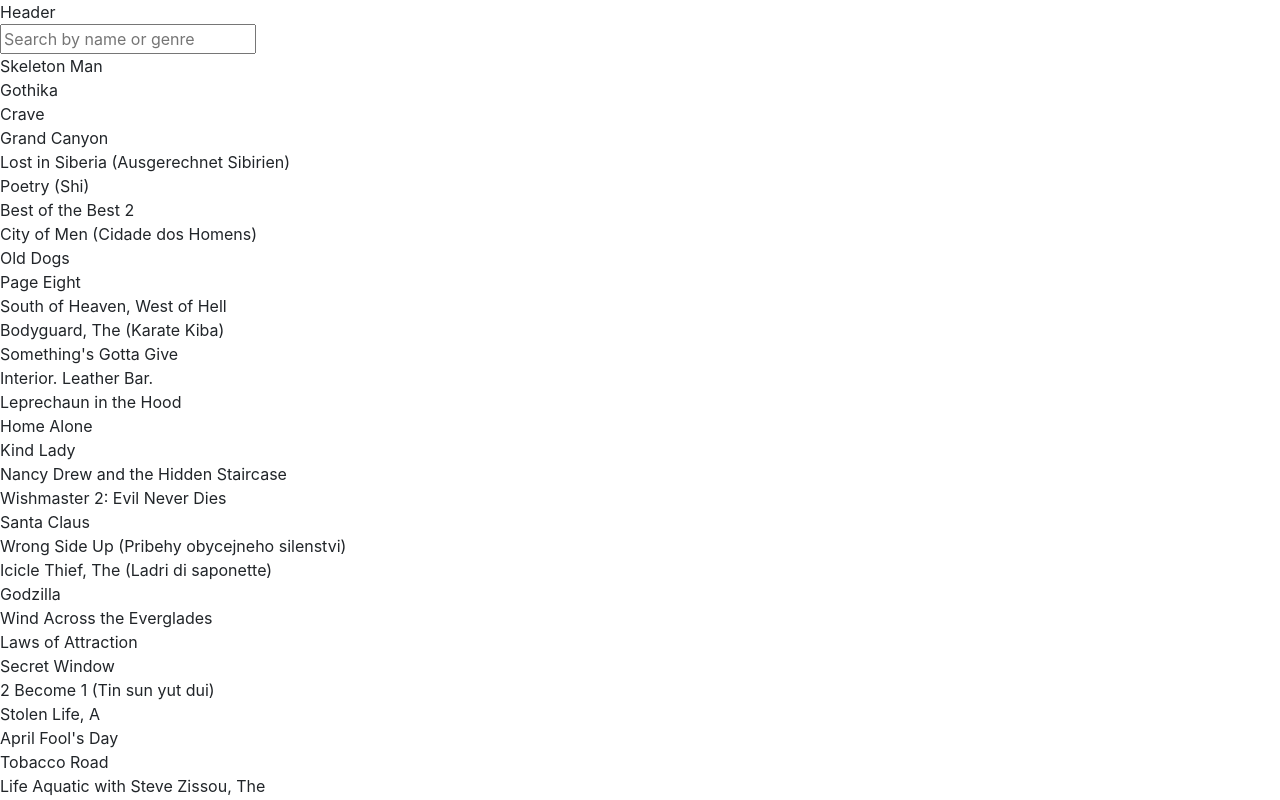
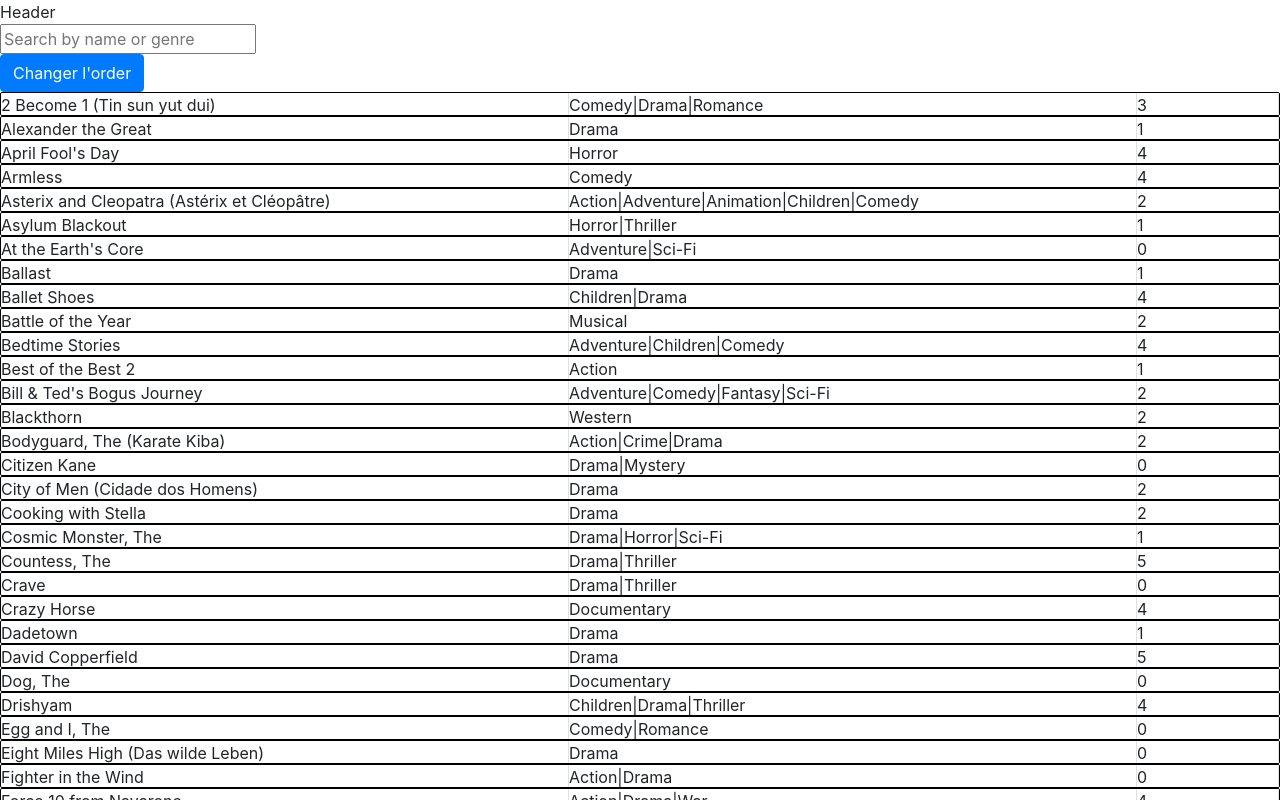
Before and after one commit to LeEdouard/Project, a React (Create React App) app: page /db_process in a window 1280 px wide. Shown: the top 800 px of the page. Built offline with nearby package versions, Linux system fonts and the light colour scheme.

Commit message:
bunch of stuff

```diff
--- a/package.json
+++ b/package.json
@@ -14,6 +14,7 @@
     "express": "^4.17.1",
     "express-favicon": "^2.0.1",
     "font-awesome": "^4.7.0",
+    "jquery": "^3.4.1",
     "nodemailer": "^6.3.1",
     "path": "^0.12.7",
     "react": "^16.11.0",
--- a/src/App.css
+++ b/src/App.css
@@ -49,7 +49,7 @@ a:hover {
   /* color: #39d695; */
   color: white;
   text-shadow: 2px 2px 1px hsla(155, 55%, 28%, 0.568);
-  font-size: calc(25px);
+  font-size: 1.5rem;
   font-family: terminal;
 }
 
@@ -58,7 +58,7 @@ a:hover {
   color: white;
   border: none;
   width: 90%;
-  font-size: calc(25px);
+  font-size: 1.5rem;
   font-family: terminal;
 }
 .main input:focus {
@@ -105,7 +105,7 @@ a:hover {
   align-items: center;
   justify-content: center;
   text-align: center;
-  font-size: calc(10px + 5vh);
+  font-size: 3rem;
   box-shadow: 2px 2px 1px hsla(155, 55%, 28%, 0.568);
   text-shadow: 2px 2px 1px hsla(155, 55%, 28%, 0.568);
   width: 150px;
@@ -643,3 +643,44 @@ PROEJT 1-2
 
 
 */
+.unit {
+  transition: 0.5s;
+  border: 1px solid black;
+  height: 1.5em;
+  display: grid;
+  grid-template-columns: 4fr 4fr 1fr;
+  border-radius: 2px;
+}
+
+.unit > * {
+  text-overflow: ellipsis;
+  overflow: hidden;
+  white-space: nowrap;
+}
+
+.div_thumbnail {
+  display: flex;
+  flex-direction: column;
+  align-items: center;
+  transform-origin: bottom;
+}
+
+#popup {
+  position: fixed;
+  top: 0;
+  left: 0;
+  right: 0;
+  bottom: 0;
+  background: rgba(0, 0, 0, 0.75);
+  display: none;
+  flex-direction: column;
+  align-items: center;
+  transform-origin: bottom;
+  transition: 0.5s;
+}
+#popup_window {
+  height: 90%;
+  width: 300px;
+  background: white;
+  margin: 10% auto;
+}
--- a/src/index.js
+++ b/src/index.js
@@ -2,7 +2,7 @@ import React from "react";
 import ReactDOM from "react-dom";
 import "./index.css";
 import App from "./App";
-import * as serviceWorker from "./serviceWorker";
+// import * as serviceWorker from "./serviceWorker";
 import "bootstrap/dist/css/bootstrap.min.css";
 // import "font-awesome/css/font-awesome.min.css";
 
--- a/src/main/main.jsx
+++ b/src/main/main.jsx
@@ -45,7 +45,7 @@ class Main extends Component {
     } else if (folder === "2019") {
       window.location = "/2019";
     } else if (folder === "secretfolder") {
-      this.setState({ h1: "Baited! No secret folder for you!" });
+      this.setState({ h1: "Baited!" });
     } else if (firstTwo === "cd") {
       this.setState({ h1: "No such file or directory" });
     } else if (this.state.terminalinput === "clear") {
--- a/src/projet1-2/listing.jsx
+++ b/src/projet1-2/listing.jsx
@@ -1,35 +1,154 @@
 import React, { Component } from "react";
 import db from "./db.js";
+// import $ from "jquery";
 
 class Listing extends Component {
-  state = {};
+  state = {
+    input: "",
+    compare: "alphaSortAsc"
+  };
+
+  componentDidMount() {}
+
   onsubmit = e => {
     e.preventDefault();
     const aaa = document.getElementsByClassName("unit");
-    console.log(aaa[0]);
-    console.log(aaa[0].attributes["data-name"]);
-    console.log(aaa[0].style["height"]);
+    for (const elem of aaa) {
+      if (
+        elem.attributes["data-name"].value
+          .toLowerCase()
+          .includes(this.state.input.toLowerCase()) ||
+        elem.attributes["data-genre"].value
+          .toLowerCase()
+          .includes(this.state.input.toLowerCase())
+      ) {
+        elem.style["opacity"] = "1";
+        elem.style["height"] = "1.5em";
+        elem.style["border"] = "1px solid black";
+      } else {
+        elem.style["opacity"] = "0";
+        elem.style["height"] = "0em";
+        elem.style["border"] = "none";
+      }
+    }
+    // $.ajax({
+    //   url: "https://sg.media-imdb.com/suggests/a/aa.json",
+    //   dataType: "jsonp",
+    //   cache: true,
+    //   jsonp: false,
+    //   jsonpCallback: "imdb$aa"
+    // }).then(function(results) {
+    //   console.log(results);
+    // });
   };
+
+  // onclick = e => {
+  //   console.log(e.target.parentElement);
+
+  //   document.getElementById("popup").style["display"] = "flex";
+
+  //   document.getElementById("popup_title").innerText =
+  //     e.target.parentElement.attributes["data-name"].value;
+
+  //   document.getElementById("popup_img").src =
+  //     e.target.parentElement.attributes["data-picture"].value;
+
+  //   document.getElementById("popup_review").innerText =
+  //     e.target.parentElement.attributes["data-review"].value;
+  // };
+
+  // onclickfade = e => {
+  //   if (e.target.id === "popup") {
+  //     document.getElementById("popup").style["display"] = "none";
+
+  //     document.getElementById("popup_img").src = "";
+  //   }
+  // };
+
+  onchange = e => {
+    this.setState({ input: e.target.value });
+  };
+
+  alphaSortAsc = (a, b) => {
+    const genreA = a.title.toUpperCase();
+    const genreB = b.title.toUpperCase();
+
+    let comparison = 0;
+    if (genreA > genreB) {
+      comparison = 1;
+    } else if (genreA < genreB) {
+      comparison = -1;
+    }
+    return comparison;
+  };
+
+  alphaSortDesc = (a, b) => {
+    const genreA = a.title.toUpperCase();
+    const genreB = b.title.toUpperCase();
+
+    let comparison = 0;
+    if (genreA > genreB) {
+      comparison = -1;
+    } else if (genreA < genreB) {
+      comparison = 1;
+    }
+    return comparison;
+  };
+
+  compare =
+    this.state.compare === "alphaSortAsc"
+      ? this.alphaSortAsc
+      : this.alphaSortDesc;
+
+  sortChange = () => {
+    if (this.state.compare === "alphaSortAsc") {
+      this.setState({ compare: "alphaSortDesc" });
+    } else {
+      this.setState({ compare: "alphaSortAsc" });
+    }
+    console.log(this.state.compare);
+  };
+
   render() {
     return (
       <div className="listing">
         <div>
           <form onSubmit={this.onsubmit}>
-            <input type="text" placeholder="Search by name or genre" />
+            <input
+              type="text"
+              onChange={this.onchange}
+              placeholder="Search by name or genre"
+            />
           </form>
+          <button onClick={this.sortChange} className="btn btn-primary">
+            Changer l'order
+          </button>
         </div>
-        {db.map((elem, key) => {
+        {db.sort(this.compare).map((elem, key) => {
           return (
             <div
               key={key}
               className="unit"
               data-name={elem.title}
               data-genre={elem.genre}
+              data-rating={elem.rating}
+              data-review={elem.review}
+              data-picture={elem.picture}
+              onClick={this.onclick}
             >
-              {elem.title}
+              <div className="border-right">{elem.title}</div>
+              <div className="border-right">{elem.genre}</div>
+              <div className="border-right">{elem.rating}</div>
             </div>
           );
         })}
+        {/* <div id="popup" onClick={this.onclickfade}>
+          <div id="popup_window">
+            <div id="popup_title"></div>
+            <img id="popup_img" src="" alt="" />
+            <div id="popup_review"></div>
+          </div>
+        </div> */}
       </div>
     );
   }
```
Also changed, not shown: src/projet1-1/secondScene/footer.jsx (+17 -0 lines), 1 other file (tests, documents, lock files or other folders).
